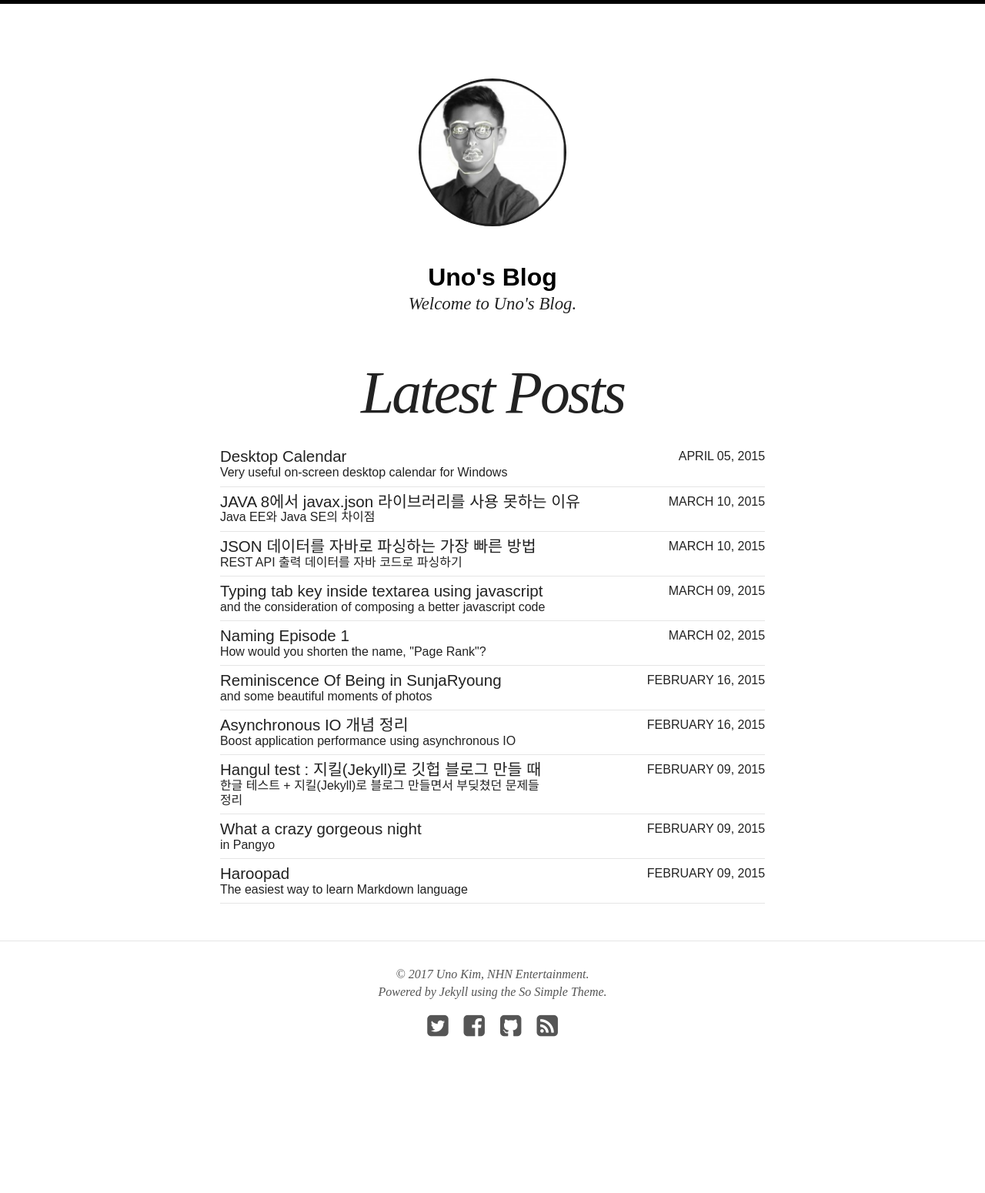
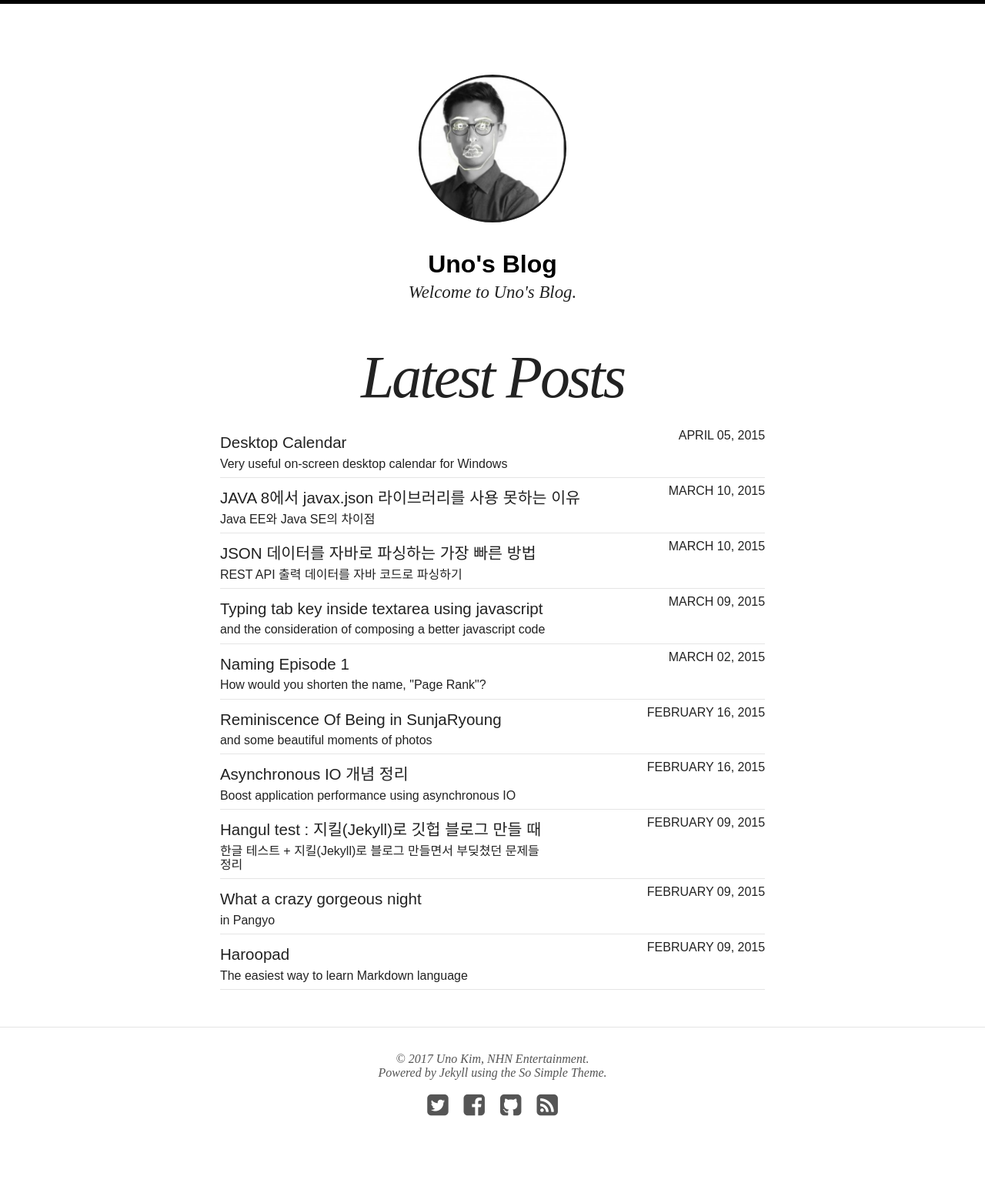
Before and after one commit to djkeh/djkeh.github.io, a Jekyll site: the page built from index.html, in a window 1280 px wide. Shown: the whole page at 77% size. Built offline with Jekyll 4.4.1, drawn with Linux system fonts in a browser that asks for light colours; nearby versions of some CDN libraries; before the commit the page ends 1453 px from its top, so only the background shows below that.

Commit message:
sass tuning

```diff
--- a/_sass/_site.scss
+++ b/_sass/_site.scss
@@ -32,11 +32,11 @@ body {
 }
 
 p {
-	@include font-size($doc-font-size + 2, yes, 28);
+	@include font-size($doc-font-size + 2, yes, 20);
 }
 
 li {
-	@include font-size($doc-font-size, 12, 24);
+	@include font-size($doc-font-size, 6, 16);
 }
 
 // Headings
@@ -224,6 +224,7 @@ blockquote {
 
 tt, code, kbd, samp, pre {
 	font-family: $code-font;
+	padding: 15px 10px;
 }
 p,
 li {
--- a/_sass/_variables.scss
+++ b/_sass/_variables.scss
@@ -6,7 +6,7 @@ $code-font: 'source-code-pro', monospace;
 $alt-font: 'volkhov', serif;
 
 $doc-font-size: 14;
-$doc-line-height: 20;
+$doc-line-height: 16;
 
 $border-radius: 3px;
 
```
